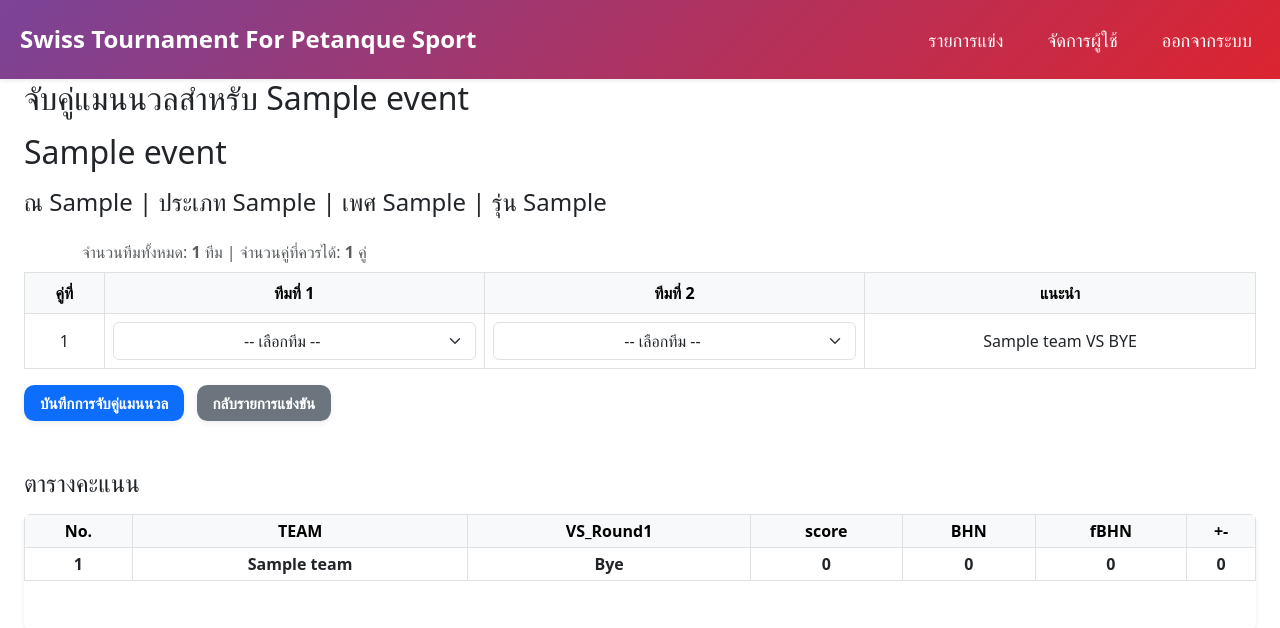
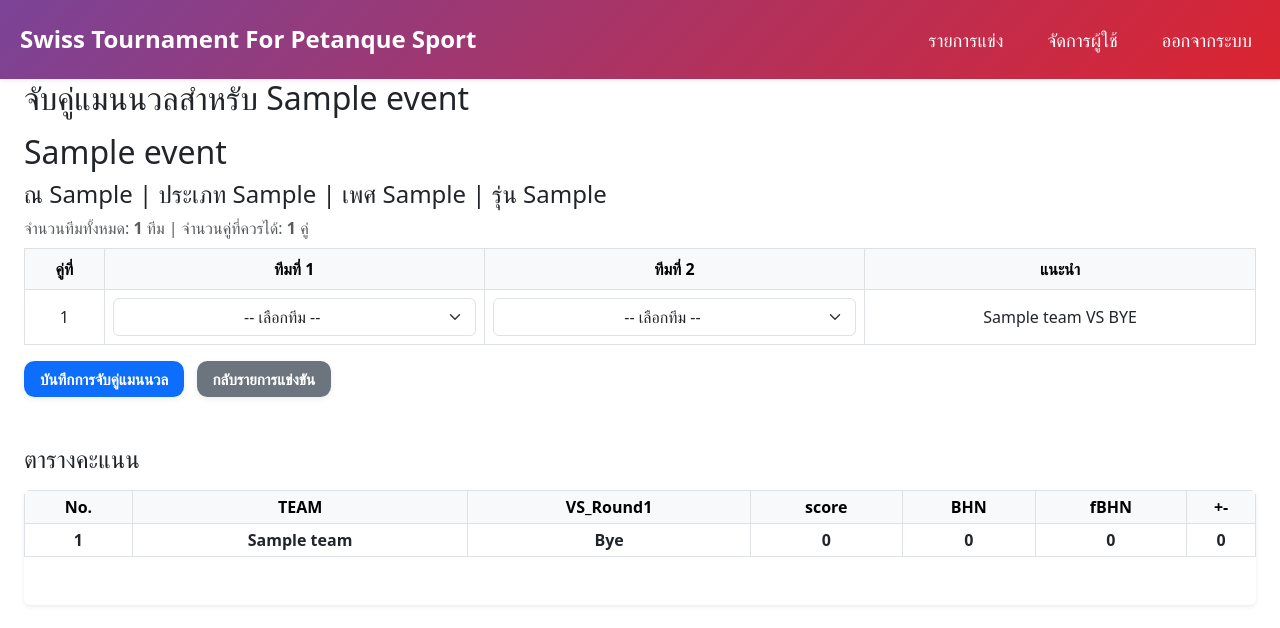
Before and after one commit to Dekchairukna/tournoi-petanque, a Flask app: page /event/1/manual_pairing/1 in a window 1280 px wide. Shown: the top 628 px of the page. Run offline with Flask 3, Linux system fonts and the light colour scheme; a user stored in the database is signed in; tables that the repository leaves empty hold one stand-in row (values such as "Sample post"); some libraries are stand-ins or nearby versions.

Commit message:
Update admin_manual_pairings.html

```diff
--- a/templates/admin_manual_pairings.html
+++ b/templates/admin_manual_pairings.html
@@ -14,8 +14,8 @@
   {% endfor %}
   {% endif %}
   <h2 class="mb-3">จับคู่แมนนวลสำหรับ {{ event.name }}</h2>
-  <h2 class="mb-3">{{ event.name }}</h2>
-  <h4 class="mb-4">ณ {{ event.location }} | ประเภท {{ event.category }} | เพศ {{ event.sex }} | รุ่น {{ event.age_group }}
+  <h2 >{{ event.name }}</h2>
+  <h4 >ณ {{ event.location }} | ประเภท {{ event.category }} | เพศ {{ event.sex }} | รุ่น {{ event.age_group }}
 
   <!-- Toast แจ้งเตือน -->
   {% with messages = get_flashed_messages(with_categories=true) %}
@@ -59,7 +59,7 @@
   <form method="POST" id="manualPairForm" >
     <input type="hidden" name="selected_round" value="{{ selected_round }}">
 
-    <div class="d-flex justify-content-between align-items-center mb-2 container my-4">
+    <div class="d-flex justify-content-between align-items-center mb-2 ">
       <p class="text-muted mb-0">
         จำนวนทีมทั้งหมด: <strong>{{ teams|length }}</strong> ทีม |
         จำนวนคู่ที่ควรได้: <strong>{{ pairings_count }}</strong> คู่
```
